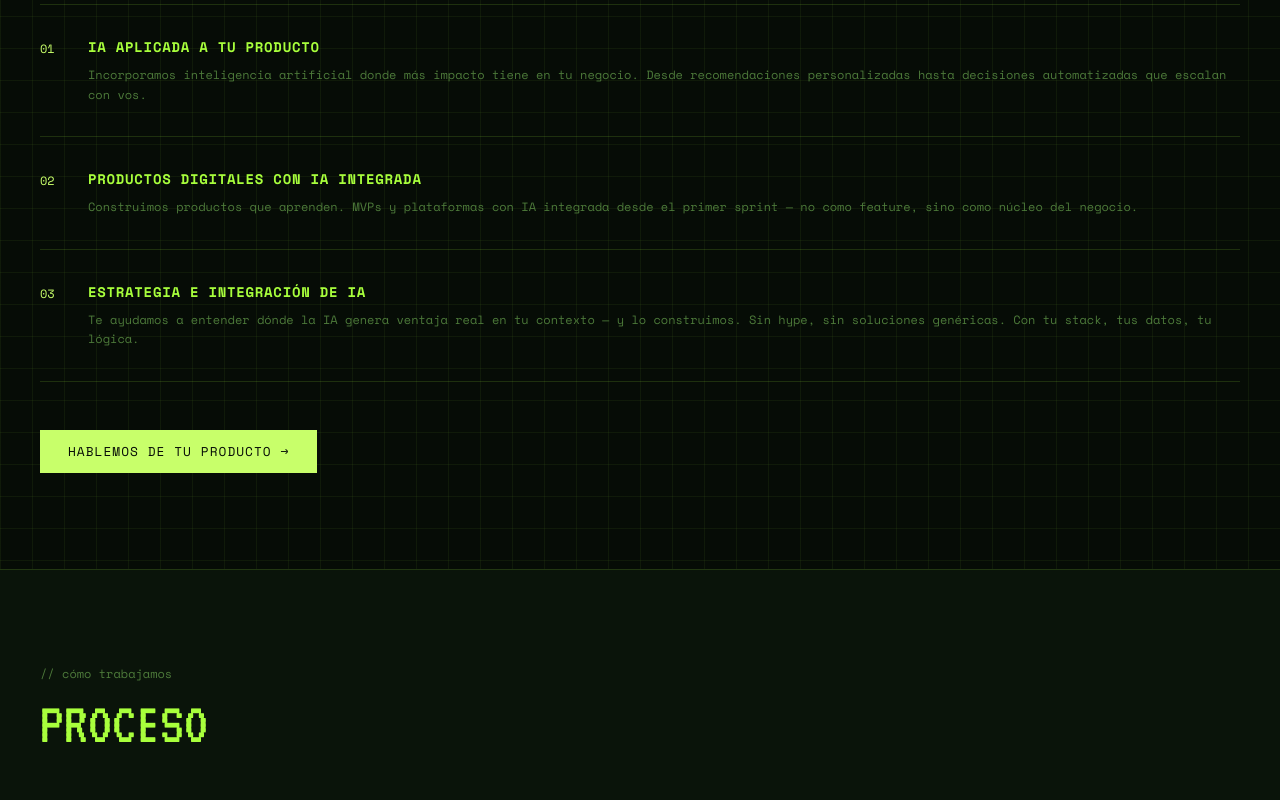
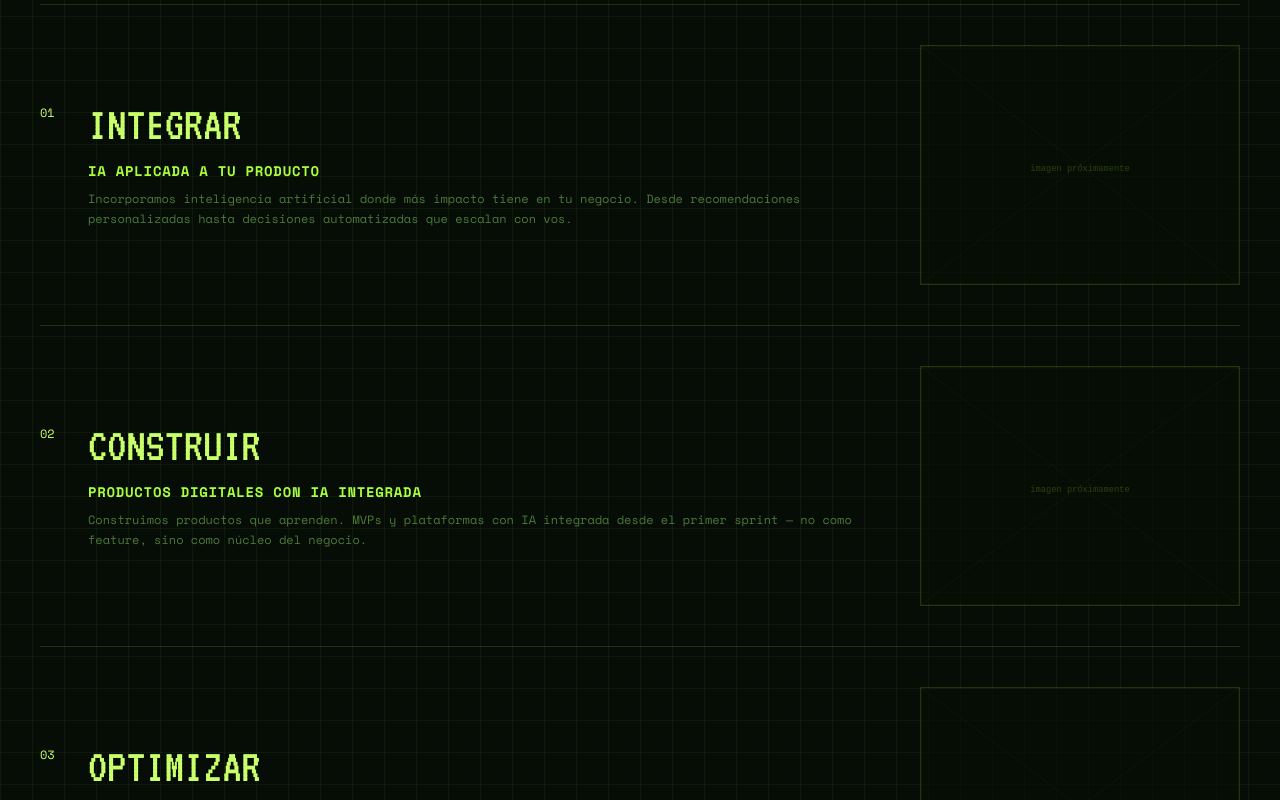
Before and after one commit to agustinale96/the-nerd-company, a Next.js app: page / in a window 1280 px wide. Shown: the part 1520-2320 px from the top of the page. Built offline with nearby package versions, Linux system fonts and the light colour scheme; a web font is replaced by a local one.

Commit message:
feat: services section with verb highlight and image slot

```diff
--- a/app/page.tsx
+++ b/app/page.tsx
@@ -15,18 +15,24 @@ const NAV_LINKS = [
 const SERVICES = [
   {
     n: "01",
+    verb: "INTEGRAR",
     name: "IA aplicada a tu producto",
     desc: "Incorporamos inteligencia artificial donde más impacto tiene en tu negocio. Desde recomendaciones personalizadas hasta decisiones automatizadas que escalan con vos.",
+    img: "/service-placeholder.svg",
   },
   {
     n: "02",
+    verb: "CONSTRUIR",
     name: "Productos digitales con IA integrada",
     desc: "Construimos productos que aprenden. MVPs y plataformas con IA integrada desde el primer sprint — no como feature, sino como núcleo del negocio.",
+    img: "/service-placeholder.svg",
   },
   {
     n: "03",
+    verb: "OPTIMIZAR",
     name: "Estrategia e integración de IA",
     desc: "Te ayudamos a entender dónde la IA genera ventaja real en tu contexto — y lo construimos. Sin hype, sin soluciones genéricas. Con tu stack, tus datos, tu lógica.",
+    img: "/service-placeholder.svg",
   },
 ];
 
@@ -316,11 +322,19 @@ export default function Home() {
           </div>
           <div style={{ borderTop: "1px solid var(--border)" }}>
             {SERVICES.map((s) => (
-              <div key={s.n} className="gsap-srv-row flex gap-6 py-8" style={{ borderBottom: "1px solid var(--border)" }}>
-                <span className="font-mono text-xs pt-1 shrink-0" style={{ color: "var(--accent)", minWidth: 24 }}>{s.n}</span>
-                <div>
-                  <h3 className="font-mono text-sm font-bold mb-2 uppercase tracking-wider" style={{ color: "var(--fg)" }}>{s.name}</h3>
-                  <p className="text-sm leading-relaxed" style={{ color: "var(--fg-dim)", fontFamily: "var(--font-space-mono), monospace", fontSize: "0.75rem" }}>{s.desc}</p>
+              <div key={s.n} className="gsap-srv-row py-10 flex flex-col md:flex-row gap-8 md:gap-12 md:items-center" style={{ borderBottom: "1px solid var(--border)" }}>
+                {/* Text */}
+                <div className="flex gap-6 flex-1 min-w-0">
+                  <span className="font-mono text-xs pt-1 shrink-0" style={{ color: "var(--accent)", minWidth: 24 }}>{s.n}</span>
+                  <div>
+                    <div className="font-display text-4xl sm:text-5xl leading-none mb-3" style={{ color: "var(--accent)" }}>{s.verb}</div>
+                    <h3 className="font-mono text-sm font-bold mb-2 uppercase tracking-wider" style={{ color: "var(--fg)" }}>{s.name}</h3>
+                    <p style={{ color: "var(--fg-dim)", fontFamily: "var(--font-space-mono), monospace", fontSize: "0.75rem", lineHeight: 1.7 }}>{s.desc}</p>
+                  </div>
+                </div>
+                {/* Image */}
+                <div className="shrink-0 w-full md:w-72 lg:w-80" style={{ aspectRatio: "4/3", border: "1px solid var(--border)", background: "rgba(168,255,60,0.03)", overflow: "hidden" }}>
+                  <img src={s.img} alt={s.name} style={{ width: "100%", height: "100%", objectFit: "cover", opacity: 0.7 }} />
                 </div>
               </div>
             ))}
```
Also changed, not shown: public/service-placeholder.svg (added).
